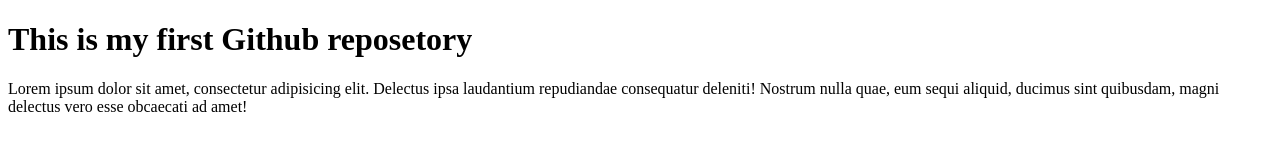
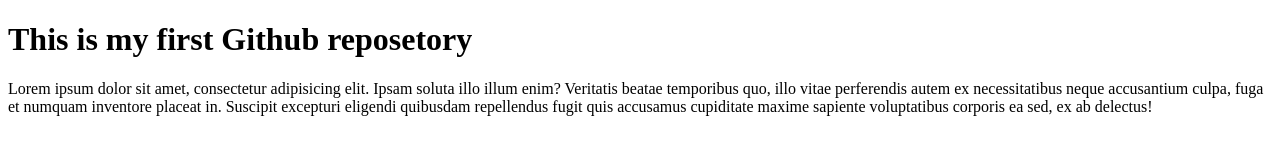
Before and after one commit to protyasha201/First-web, a plain HTML site: page index.html in a window 1280 px wide. Drawn offline with Linux system fonts and the light colour scheme.

Commit message:
added some paragraphs

```diff
--- a/index.html
+++ b/index.html
@@ -7,6 +7,6 @@
 </head>
 <body>
     <h1>This is my first Github reposetory</h1>
-    <p>Lorem ipsum dolor sit amet, consectetur adipisicing elit. Delectus ipsa laudantium repudiandae consequatur deleniti! Nostrum nulla quae, eum sequi aliquid, ducimus sint quibusdam, magni delectus vero esse obcaecati ad amet!</p>
+    <p>Lorem ipsum dolor sit amet, consectetur adipisicing elit. Ipsam soluta illo illum enim? Veritatis beatae temporibus quo, illo vitae perferendis autem ex necessitatibus neque accusantium culpa, fuga et numquam inventore placeat in. Suscipit excepturi eligendi quibusdam repellendus fugit quis accusamus cupiditate maxime sapiente voluptatibus corporis ea sed, ex ab delectus!</p>
 </body>
 </html>
```
